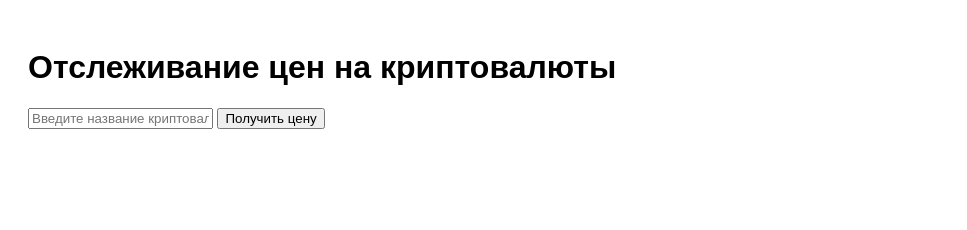
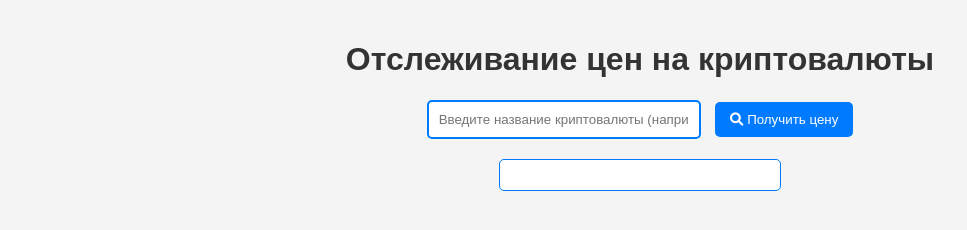
Before and after one commit to Jasekeee/crypto-price-tracker, a plain HTML site: page index.html in a window 1280 px wide. Shown: the whole page, without its empty margins (0-967 px from the left). Drawn offline with Linux system fonts and the light colour scheme.

Commit message:
Update index.html

```diff
--- a/index.html
+++ b/index.html
@@ -4,20 +4,57 @@
     <meta charset="UTF-8">
     <meta name="viewport" content="width=device-width, initial-scale=1.0">
     <title>Крипто-Цены</title>
+    <link rel="stylesheet" href="https://cdnjs.cloudflare.com/ajax/libs/font-awesome/6.0.0-beta3/css/all.min.css">
     <style>
         body {
             font-family: Arial, sans-serif;
+            background-color: #f4f4f4;
+            margin: 0;
             padding: 20px;
+            display: flex;
+            flex-direction: column;
+            align-items: center;
+        }
+        h1 {
+            color: #333;
+        }
+        input[type="text"] {
+            padding: 10px;
+            width: 250px;
+            border: 2px solid #007bff;
+            border-radius: 5px;
+            margin-right: 10px;
+        }
+        button {
+            padding: 10px 15px;
+            border: none;
+            border-radius: 5px;
+            background-color: #007bff;
+            color: white;
+            cursor: pointer;
+            transition: background-color 0.3s;
+        }
+        button:hover {
+            background-color: #0056b3;
         }
         #result {
             margin-top: 20px;
+            padding: 15px;
+            border: 1px solid #007bff;
+            border-radius: 5px;
+            background-color: #fff;
+            width: 250px;
+            text-align: center;
+            font-size: 18px;
         }
     </style>
 </head>
 <body>
     <h1>Отслеживание цен на криптовалюты</h1>
-    <input type="text" id="crypto" placeholder="Введите название криптовалюты (например, bitcoin)">
-    <button onclick="getCryptoPrice()">Получить цену</button>
+    <div>
+        <input type="text" id="crypto" placeholder="Введите название криптовалюты (например, bitcoin)">
+        <button onclick="getCryptoPrice()"><i class="fas fa-search"></i> Получить цену</button>
+    </div>
     <div id="result"></div>
 
     <script>
```
